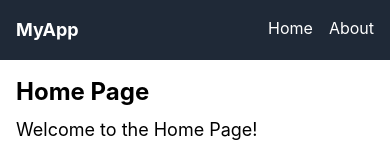
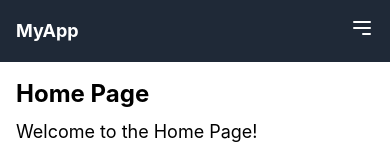
Before and after one commit to godyolops/theradiagnostics, a React (Create React App) app in the folder td_webapp/: page / in a window 390 px wide. Shown: the top 160 px of the page. Built offline with nearby package versions, Linux system fonts and the light colour scheme.

Commit message:
made the navbar responsive so that it wont block the featured buttons for third party apps on mobile view

```diff
--- a/td_webapp/src/components/Navbar.tsx
+++ b/td_webapp/src/components/Navbar.tsx
@@ -1,12 +1,18 @@
-import React from "react";
+import React, { useState } from "react";
 import { Link } from "react-router-dom";
 
 const Navbar: React.FC = () => {
+  const [isOpen, setIsOpen] = useState(false);
+
+  const toggleMenu = () => {
+    setIsOpen(!isOpen);
+  };
+
   return (
     <nav className="bg-gray-800 p-4">
-      <div className="container mx-auto flex justify-between">
+      <div className="container mx-auto flex justify-between items-center">
         <div className="text-white text-lg font-bold">MyApp</div>
-        <div className="space-x-4">
+        <div className="hidden md:flex space-x-4">
           <Link to="/" className="text-white hover:text-gray-400">
             Home
           </Link>
@@ -14,7 +20,48 @@
             About
           </Link>
         </div>
+        <div className="md:hidden">
+          <button
+            onClick={toggleMenu}
+            className="text-white focus:outline-none"
+          >
+            <svg
+              className="w-6 h-6"
+              fill="none"
+              stroke="currentColor"
+              viewBox="0 0 24 24"
+              xmlns="http://www.w3.org/2000/svg"
+            >
+              <path
+                strokeLinecap="round"
+                strokeLinejoin="round"
+                strokeWidth="2"
+                d="M4 6h16M4 12h16m-7 6h7"
+              ></path>
+            </svg>
+          </button>
+        </div>
       </div>
+      {isOpen && (
+        <div className="md:hidden">
+          <div className="flex flex-col space-y-2 mt-2">
+            <Link
+              to="/"
+              className="text-white hover:text-gray-400"
+              onClick={toggleMenu}
+            >
+              Home
+            </Link>
+            <Link
+              to="/about"
+              className="text-white hover:text-gray-400"
+              onClick={toggleMenu}
+            >
+              About
+            </Link>
+          </div>
+        </div>
+      )}
     </nav>
   );
 };
```
